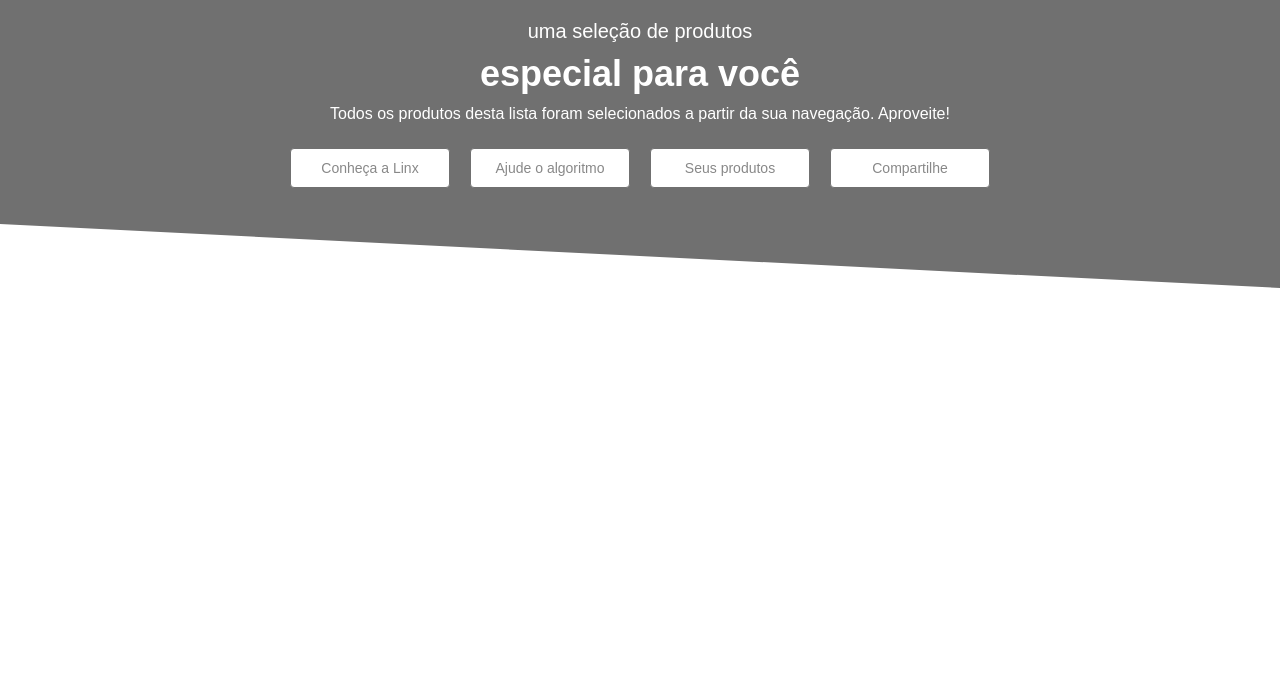
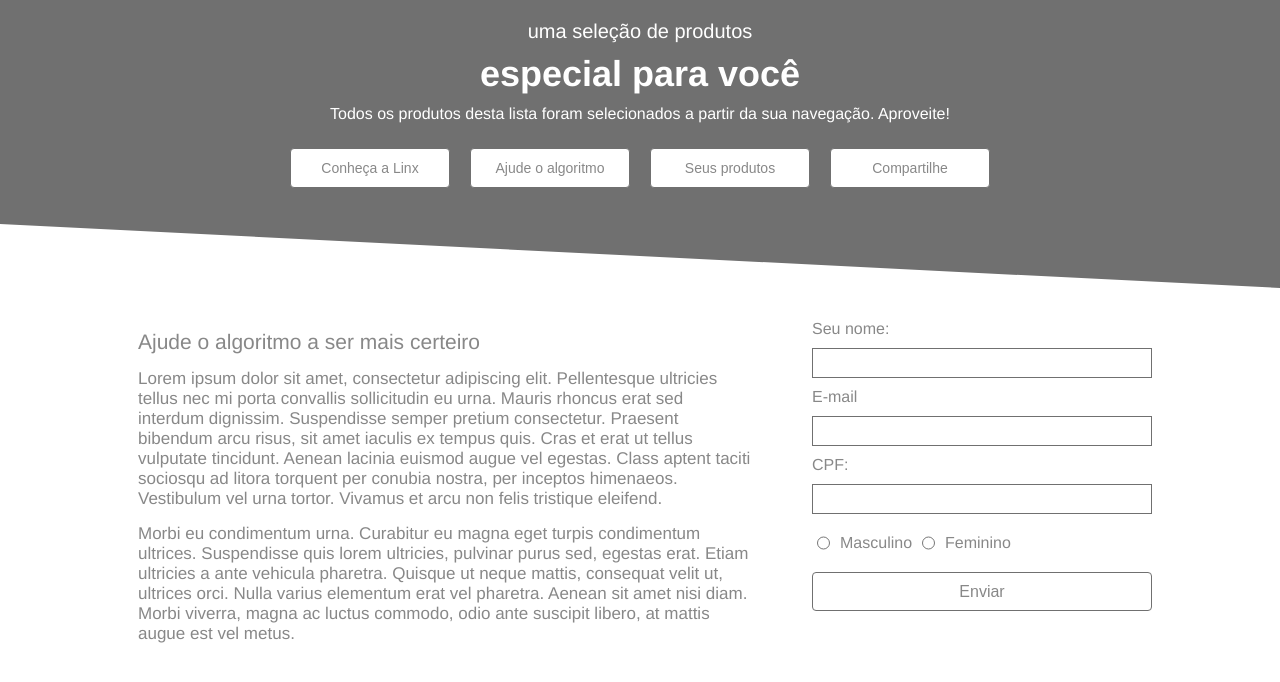
Before and after one commit to juliazib/linx-impulse-landing-page, a React (Vite) app: page / in a window 1280 px wide. Shown: the top 682 px of the page. Built offline with nearby package versions, Linux system fonts and the light colour scheme.

Commit message:
:sparkles: feat: add MainContent and Form components

```diff
--- a/src/App.jsx
+++ b/src/App.jsx
@@ -1,6 +1,6 @@
 import './App.css'
 import { Header } from './components/Header/Header.jsx'
-import { MainContent } from './components/MainContent.jsx'
+import { MainContent } from './components/MainContent/MainContent.jsx'
 import { Products } from './components/Products.jsx'
 import { Newsletter } from './components/Newsletter.jsx'
 import { Footer } from './components/Footer.jsx'
--- /dev/null
+++ b/src/components/Form/Form.jsx
@@ -0,0 +1,30 @@
+import React from 'react'
+import s from './Form.module.css'
+
+export const Form = () => {
+    return (
+    <div>
+        <form className={s.Form}>
+            <label htmlFor='name'>Seu nome:</label>
+            <input id='name' type='text' className={s.textInput}/>
+
+            <label htmlFor='email'>E-mail</label>
+            <input id='email' type='text' className={s.textInput}/>
+
+            <label htmlFor='cpf'>CPF:</label>
+            <input id='cpf' type='text' className={s.textInput}/>
+
+            <div className={s.radioInput}>
+                <input type='radio' id='masculino' name='radio' value='Masculino' />
+                <label htmlFor="masculino">Masculino</label>
+                <input type='radio' id='feminino' name='radio' value='Feminino' />
+                <label htmlFor="feminino">Feminino</label>
+            </div>
+
+            <button>
+                Enviar
+            </button>
+        </form>
+    </div>
+    )
+}
--- /dev/null
+++ b/src/components/Form/Form.module.css
@@ -0,0 +1,42 @@
+.Form {
+    display: flex;
+    flex-direction: column;
+}
+
+.radioInput {
+    display: flex;
+    flex-direction: row;
+}
+
+.radioInput input {
+    margin: 10px 5px 10px 5px;
+}
+
+.radioInput label {
+    margin: 10px 5px 10px 5px;
+}
+
+.textInput {
+    margin: 10px 0 10px 0;
+    border: solid 1px #707070;
+    width: 340px;
+    height: 30px;
+}
+
+.Form button {
+    margin: 10px 0 10px 0;
+    background-color: #ffff;
+    width: 340px;
+    height: 39px;
+    border: 1px solid #707070;
+    border-radius: 4px;
+    font-size: 16px;
+    color: #888888;
+    transition: 0.4s;
+}
+
+.Form button:hover {
+    background-color: #707070;
+    color: #ffff;
+    cursor: pointer;
+}
--- a/src/components/MainContent.jsx
+++ /dev/null
@@ -1,9 +0,0 @@
-import React from 'react'
-
-export const MainContent = () => {
-    return <div>
-        <p>
-            Main Content já está aqui.
-        </p>
-    </div>
-}
--- /dev/null
+++ b/src/components/MainContent/MainContent.jsx
@@ -0,0 +1,23 @@
+import React from 'react'
+import s from './MainContent.module.css'
+import { Form } from '../Form/Form.jsx'
+export const MainContent = () => {
+    return <div className={s.MainContent}>
+        <div className={s.InfoSection}>
+            <h3>
+                Ajude o algoritmo a ser mais certeiro
+            </h3>
+
+            <p className={s.paragraph}>
+                Lorem ipsum dolor sit amet, consectetur adipiscing elit. Pellentesque ultricies tellus nec mi porta convallis sollicitudin eu urna. Mauris rhoncus erat sed interdum dignissim. Suspendisse semper pretium consectetur. Praesent bibendum arcu risus, sit amet iaculis ex tempus quis. Cras et erat ut tellus vulputate tincidunt. Aenean lacinia euismod augue vel egestas. Class aptent taciti sociosqu ad litora torquent per conubia nostra, per inceptos himenaeos. Vestibulum vel urna tortor. Vivamus et arcu non felis tristique eleifend.
+            </p>
+
+            <p className={s.paragraph}>
+                Morbi eu condimentum urna. Curabitur eu magna eget turpis condimentum ultrices. Suspendisse quis lorem ultricies, pulvinar purus sed, egestas erat. Etiam ultricies a ante vehicula pharetra. Quisque ut neque mattis, consequat velit ut, ultrices orci. Nulla varius elementum erat vel pharetra. Aenean sit amet nisi diam. Morbi viverra, magna ac luctus commodo, odio ante suscipit libero, at mattis augue est vel metus.
+            </p>
+        </div>
+            <Form />
+    </div>
+
+
+}
--- /dev/null
+++ b/src/components/MainContent/MainContent.module.css
@@ -0,0 +1,25 @@
+.MainContent {
+    display: flex;
+    flex-direction: row;
+    justify-content: center;
+    margin: 0 10% 0 10%;
+}
+
+.InfoSection {
+    padding-right: 50px;
+    margin: 10px;
+    color: #888888;
+    text-align: left;
+}
+
+.InfoSection h3 {
+    margin-bottom: 15px;
+    font-weight: 400;
+    font-size: 21px;
+}
+
+.paragraph {
+    color: #888888;
+    font-size: 17px;
+    margin: 15px 0 15px 0;
+}
--- a/src/index.css
+++ b/src/index.css
@@ -1,3 +1,7 @@
 :root {
-    font-family: Arial, Helvetica, sans-serif;
+    font-family: Helvetica, sans-serif;
 }
+
+label {
+    color: #888888;
+}
```
